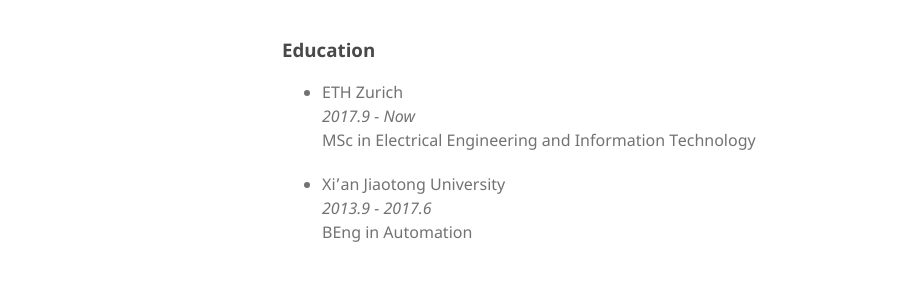
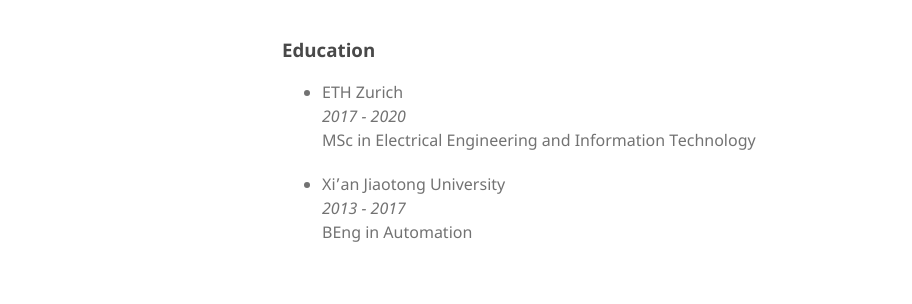
Before and after one commit to phei-iuen/phei-iuen.github.io, a Jekyll site: the page built from index.md, in a window 1280 px wide. Shown: the part 447-751 px from the top of the page, without its empty margins (178-1090 px from the left). Built offline with Jekyll 4.4.1, drawn with Linux system fonts in a browser that asks for light colours.

Commit message:
Update index.md

```diff
--- a/index.md
+++ b/index.md
@@ -15,11 +15,11 @@ I am interested in topics including 1) optimization in machine learning and 2) d
 ### Education
 
 * ETH Zurich
-*2017.9 - Now*
+*2017 - 2020*
 MSc in Electrical Engineering and Information Technology
 
 * Xi'an Jiaotong University
-*2013.9 - 2017.6*
+*2013 - 2017*
 BEng in Automation
 
 
```
